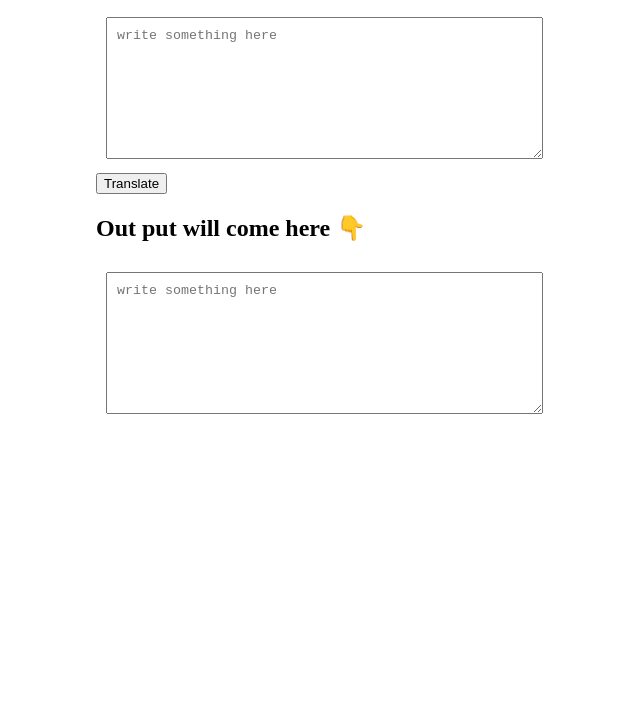
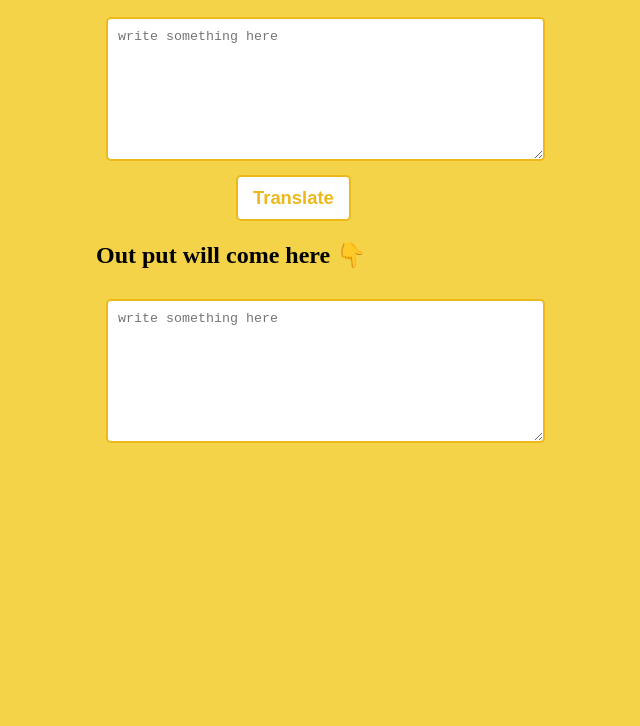
Before and after one commit to teja538/miniontalk, a plain HTML site: page index.html in a window 1280 px wide. Shown: the part 74-800 px from the top of the page, without its empty margins (294-934 px from the left). Drawn offline with Linux system fonts and the light colour scheme.

Commit message:
styles:added colors and borders

```diff
--- a/index.html
+++ b/index.html
@@ -16,7 +16,7 @@
     <div>
         <textarea name="" id="txt-input" cols="50" rows="8" style="padding: 10px;margin: 10px;" placeholder="write something here"></textarea>
     </div>
-    <button id="btn-translate">Translate</button>
+    <button id="btn-translate"><b>Translate</b></button>
 
     <h2>Out put will come here 👇</h2>
     <div>
--- a/styles.css
+++ b/styles.css
@@ -2,4 +2,32 @@ body
 {
     max-width: 500px;
     margin: 0px auto;
+    background-color: #F5D349;
+
 }
+
+#txt-input
+{
+    border: none;
+    border-radius: 5px;
+    border: 2px solid #EDB81A;
+}
+
+#txt-output
+{
+    border: none;
+    border-radius: 5px;
+    border: 2px solid #EDB81A;
+}
+
+#btn-translate
+{
+    font-size: 1.15rem;
+    padding: 10px 15px;
+    background-color:white;
+    color: #EDB81A;
+    border: none;
+    border-radius: 5px;
+    border: 2px solid #EDB81A;
+    margin-left: 28%;
+}
```
